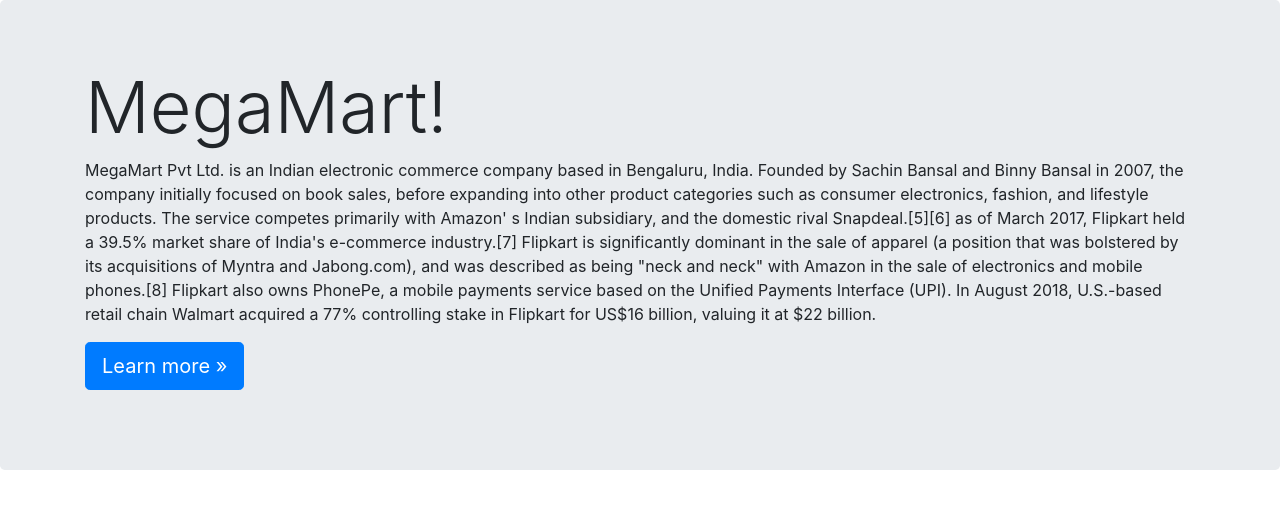
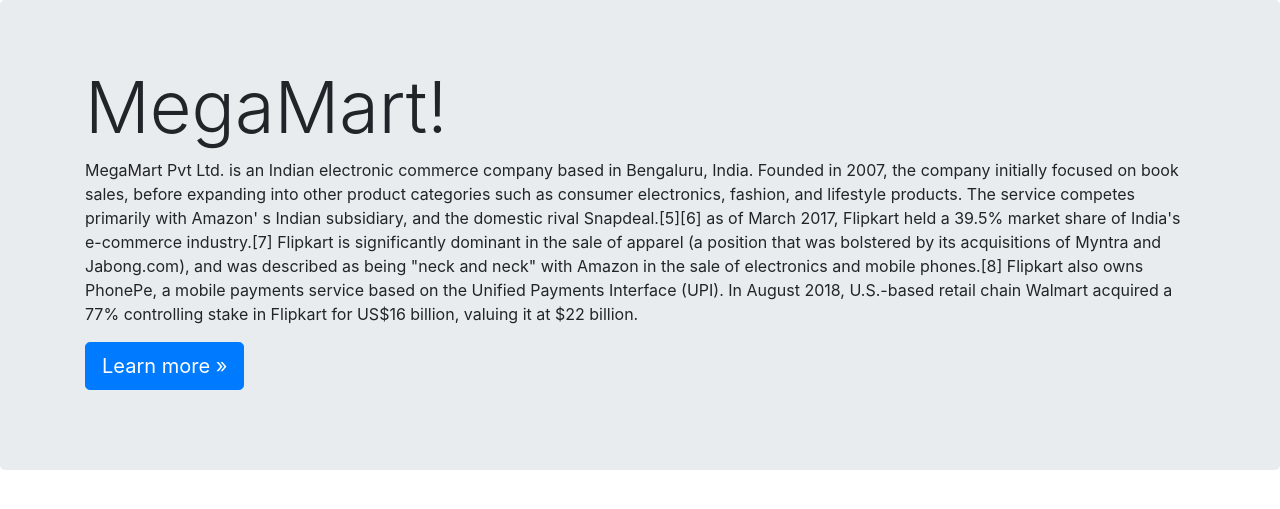
Before and after one commit to apeksha2697/ecommerce-website, a Django app: page /shop/about/ in a window 1280 px wide. Shown: the part 56-565 px from the top of the page. Run offline with Django 3.2, Linux system fonts and the light colour scheme; some libraries are stand-ins or nearby versions.

Commit message:
anything

```diff
--- a/shop/templates/shop/about.html
+++ b/shop/templates/shop/about.html
@@ -8,7 +8,7 @@
     <div class="jumbotron">
     <div class="container">
         <h1 class="display-3">MegaMart!</h1>
-        <p>MegaMart Pvt Ltd. is an Indian electronic commerce company based in Bengaluru, India. Founded by Sachin Bansal and Binny Bansal in 2007, the company initially focused on book sales, before expanding into other product categories such as consumer electronics, fashion, and lifestyle products.
+        <p>MegaMart Pvt Ltd. is an Indian electronic commerce company based in Bengaluru, India. Founded in 2007, the company initially focused on book sales, before expanding into other product categories such as consumer electronics, fashion, and lifestyle products.
 
 The service competes primarily with Amazon' s Indian subsidiary, and the domestic rival Snapdeal.[5][6] as of March 2017, Flipkart held a 39.5% market share of India's e-commerce industry.[7] Flipkart is significantly dominant in the sale of apparel (a position that was bolstered by its acquisitions of Myntra and Jabong.com), and was described as being "neck and neck" with Amazon in the sale of electronics and mobile phones.[8] Flipkart also owns PhonePe, a mobile payments service based on the Unified Payments Interface (UPI).
 
```
